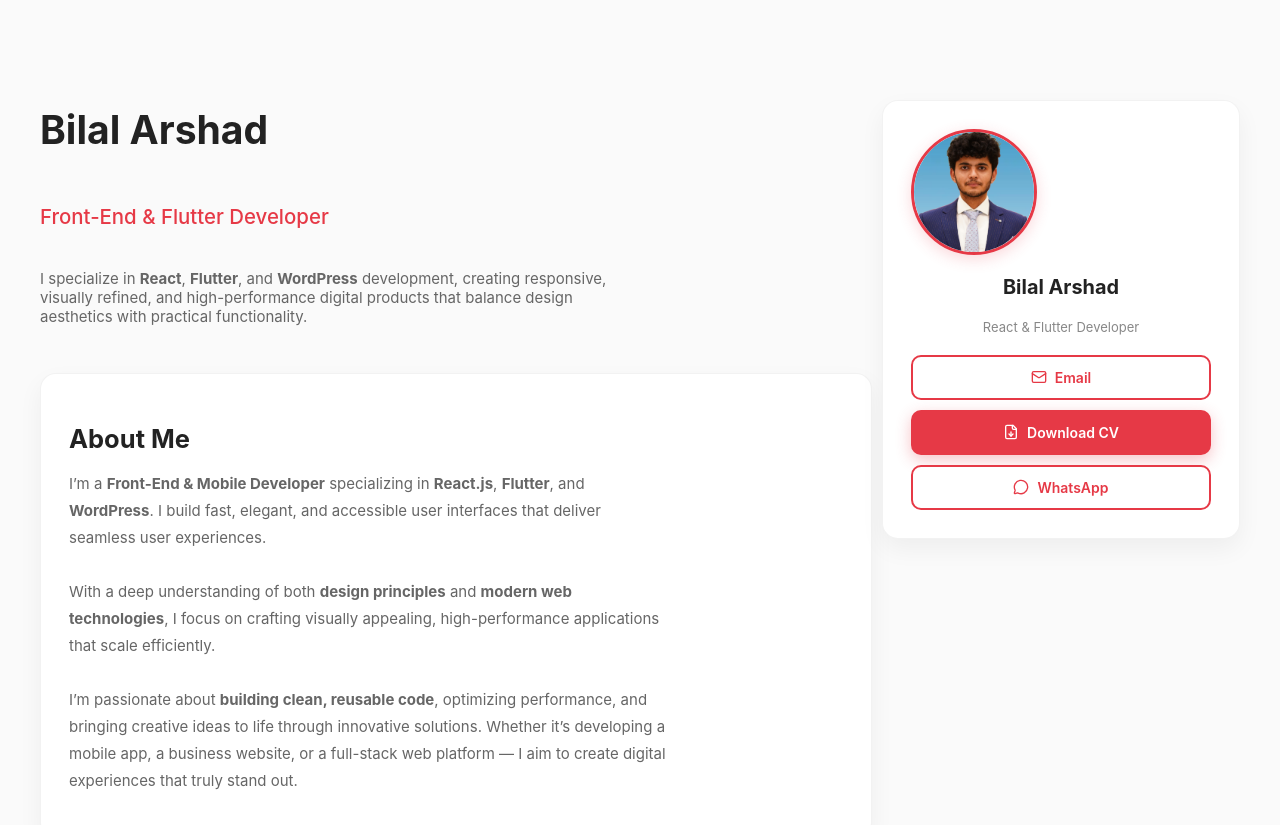
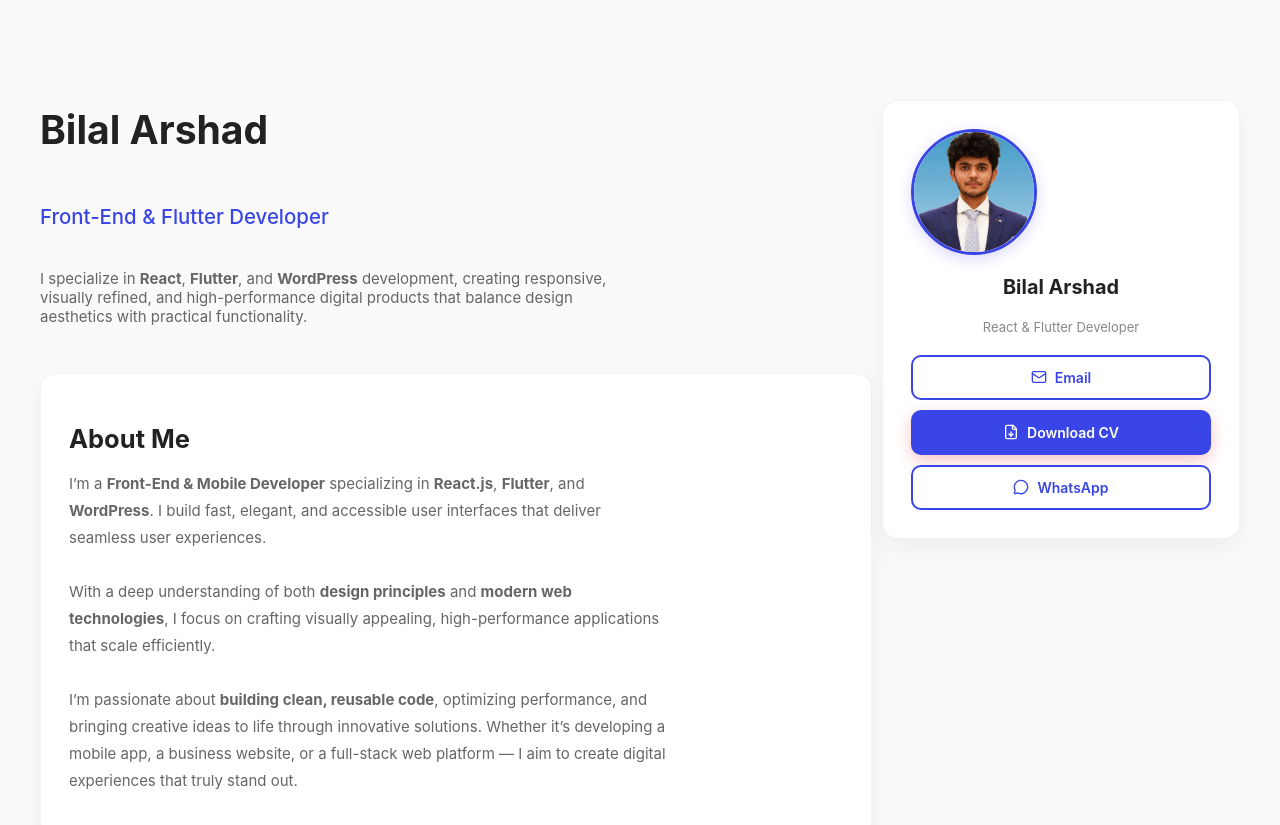
Before and after one commit to bilaltarar008/Portfolio-react, a React (Create React App) app: page / in a window 1280 px wide. Shown: the top 825 px of the page. Built offline with nearby package versions, Linux system fonts and the light colour scheme.

Commit message:
Updated the color

```diff
--- a/src/App.js
+++ b/src/App.js
@@ -15,7 +15,7 @@ const GlobalStyle = createGlobalStyle`
     --bg: #fafafa;
     --card: #ffffff;
     --muted: #666;
-    --accent: #e63946;
+    --accent: #3945e6ff;
     --glass: rgba(230, 57, 70, 0.08);
     --radius: 16px;
     font-family: 'Poppins', sans-serif;
@@ -149,7 +149,7 @@ const Avatar = styled.img`
   object-fit: cover;
   border: 3px solid var(--accent);
   margin-bottom: 12px;
-  box-shadow: 0 4px 15px rgba(230, 57, 70, 0.2);
+  box-shadow: 0 4px 15px rgba(74, 57, 230, 0.2);
   transition: transform 0.3s ease;
 
   &:hover {
```
